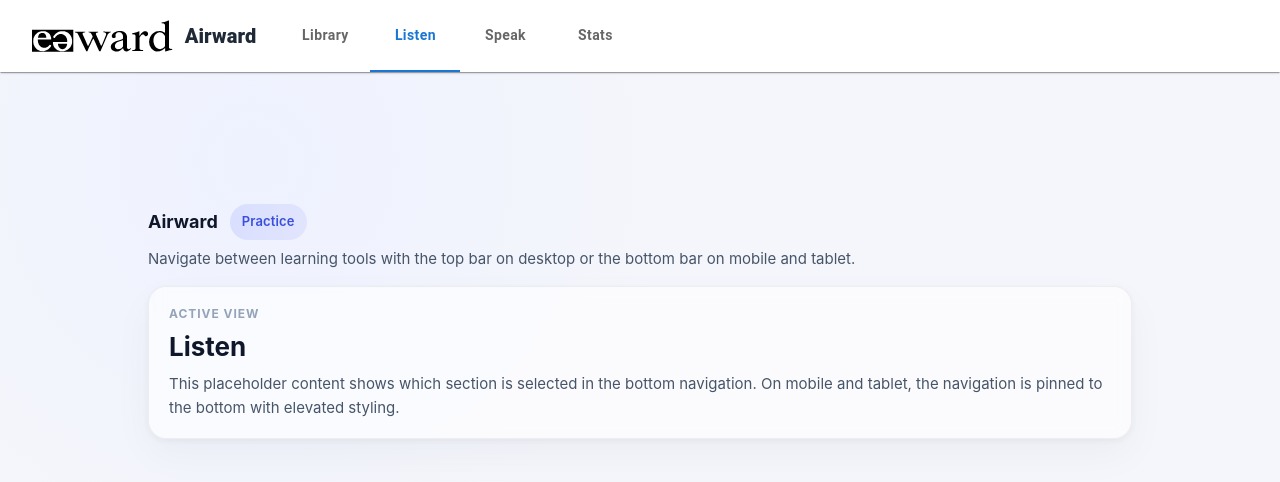
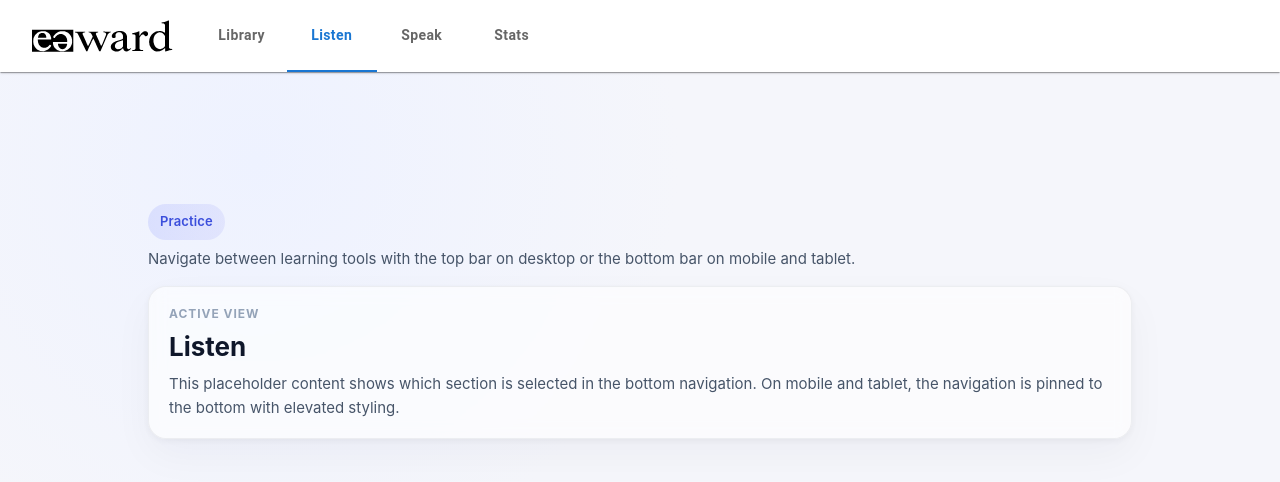
Before and after one commit to jaymes-nsek/airward, a React (Vite) app: page / in a window 1280 px wide. Shown: the top 482 px of the page. Built offline with nearby package versions, Linux system fonts and the light colour scheme.

Commit message:
fix(ui): remove non-conformant logo text from Toolbar

```diff
--- a/src/App.tsx
+++ b/src/App.tsx
@@ -12,7 +12,6 @@ import {
     Tab,
     Tabs,
     Toolbar,
-    Typography,
     useMediaQuery,
 } from '@mui/material'
 import {useTheme} from '@mui/material/styles'
@@ -51,13 +50,6 @@ function App() {
                                     alt="Airward logo"
                                     sx={{height: 32, width: 'auto'}}
                                 />
-                                <Typography
-                                    variant="h6"
-                                    component="div"
-                                    sx={{fontWeight: 800, color: '#1f2937'}}
-                                >
-                                    Airward
-                                </Typography>
                             </Box>
 
                             <Tabs
@@ -82,7 +74,6 @@ function App() {
 
             <header className="shell__header">
                 <div className="header__meta">
-                    <span className="brand">Airward</span>
                     <span className="pill">Practice</span>
                 </div>
                 <p className="header__subtitle">
```
